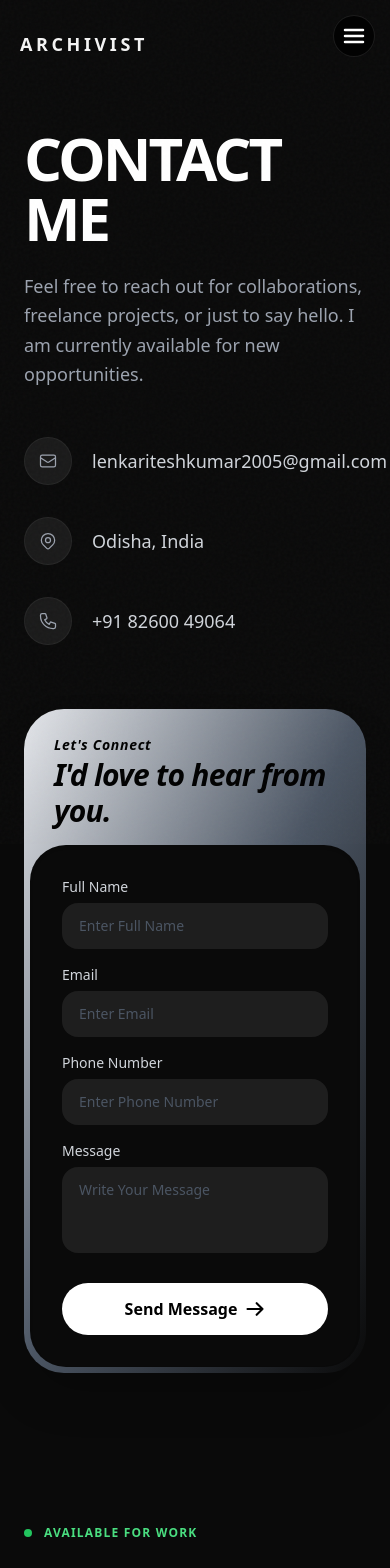
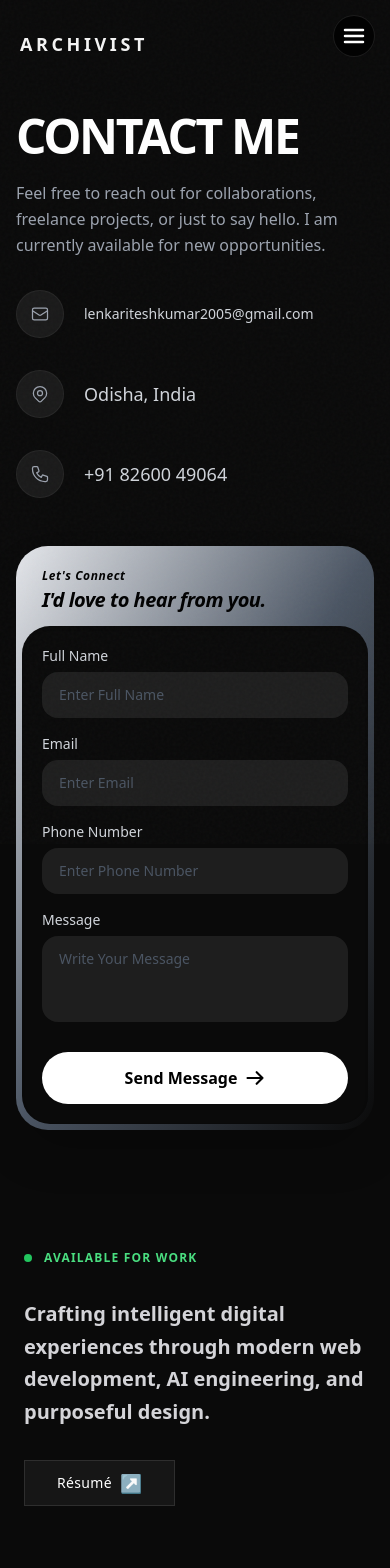
Before and after one commit to riteshkumarlenka2005/MyPortfolio, a React (Vite) app: page /contact in a window 390 px wide. Shown: the top 1568 px of the page. Built offline with nearby package versions, Linux system fonts and the light colour scheme.

Commit message:
fix: improve mobile responsiveness for Contact, Work, and About pages

```diff
--- a/pages/AutobiographyPage.tsx
+++ b/pages/AutobiographyPage.tsx
@@ -899,7 +899,7 @@ const AutobiographySection: React.FC<{ section: PageSection; index: number }> =
             ${visible ? 'translate-y-0 opacity-100' : 'translate-y-8 opacity-0'}
           `}
                 >
-                    <h1 className="font-script text-6xl md:text-8xl lg:text-9xl text-parchment-900 dark:text-antique-900 leading-tight">
+                    <h1 className="font-script text-5xl sm:text-6xl md:text-8xl lg:text-9xl text-parchment-900 dark:text-antique-900 leading-tight">
                         {section.title}
                     </h1>
                     <p className="mt-8 font-serif text-2xl md:text-3xl text-parchment-800 dark:text-antique-800 tracking-wide">
@@ -954,13 +954,13 @@ const AutobiographySection: React.FC<{ section: PageSection; index: number }> =
                 {/* Content displayed directly on parchment - no box */}
                 <div
                     className={`
-            relative max-w-4xl mx-8 px-4 md:px-8
+            relative max-w-4xl mx-4 sm:mx-8 px-4 md:px-8
             transform transition-all duration-1000 delay-300
             ${visible ? 'translate-y-0 opacity-100' : 'translate-y-8 opacity-0'}
           `}
                 >
                     {/* Title */}
-                    <h2 className="relative font-script text-4xl md:text-5xl lg:text-6xl text-parchment-900 dark:text-antique-900 mb-12 text-center">
+                    <h2 className="relative font-script text-3xl sm:text-4xl md:text-5xl lg:text-6xl text-parchment-900 dark:text-antique-900 mb-8 md:mb-12 text-center">
                         {section.title}
                     </h2>
 
@@ -1011,7 +1011,7 @@ const AutobiographySection: React.FC<{ section: PageSection; index: number }> =
                 <div className="absolute bottom-24 right-8 w-14 h-22 bg-gradient-to-br from-green-800 to-green-900 opacity-50 dark:opacity-30 rounded-full transform rotate-30"></div>
 
                 {/* Main content area */}
-                <div className={`relative z-10 max-w-6xl mx-8 flex flex-col lg:flex-row items-center gap-8 lg:gap-16 ${section.imagePosition === 'right' ? 'lg:flex-row-reverse' : ''}`}>
+                <div className={`relative z-10 max-w-6xl mx-4 sm:mx-8 flex flex-col lg:flex-row items-center gap-8 lg:gap-16 ${section.imagePosition === 'right' ? 'lg:flex-row-reverse' : ''}`}>
 
                     {/* Photo frame - simple border style */}
                     <div
@@ -1086,20 +1086,20 @@ const AutobiographySection: React.FC<{ section: PageSection; index: number }> =
             <div className="absolute top-16 left-4 w-20 h-20 opacity-30">
                 <div className="w-full h-full rounded-full bg-gradient-radial from-white/60 to-transparent"></div>
             </div>
-            <div className="absolute bottom-24 right-8 w-12 h-20 bg-gradient-to-br from-green-800 to-green-900 opacity-50 dark:opacity-30 rounded-full transform rotate-45"></div>
-            <div className="absolute bottom-40 left-12 w-10 h-16 bg-gradient-to-br from-green-700 to-green-800 opacity-40 dark:opacity-20 rounded-full transform -rotate-30"></div>
+            <div className="absolute bottom-24 right-4 md:right-8 w-10 h-16 md:w-12 md:h-20 bg-gradient-to-br from-green-800 to-green-900 opacity-50 dark:opacity-30 rounded-full transform rotate-45"></div>
+            <div className="absolute bottom-40 left-4 md:left-12 w-8 h-12 md:w-10 md:h-16 bg-gradient-to-br from-green-700 to-green-800 opacity-40 dark:opacity-20 rounded-full transform -rotate-30"></div>
 
             {/* Content displayed directly on parchment - no box */}
             <div
                 className={`
-          relative max-w-4xl mx-8 px-4 md:px-8
+          relative max-w-4xl mx-4 sm:mx-8 px-4 md:px-8
           transform transition-all duration-1000 delay-300
           ${visible ? 'translate-y-0 opacity-100' : 'translate-y-8 opacity-0'}
         `}
             >
                 {/* Title */}
                 {section.title && (
-                    <h2 className="relative font-script text-3xl md:text-4xl lg:text-5xl text-parchment-900 dark:text-antique-900 mb-10 text-center">
+                    <h2 className="relative font-script text-2xl sm:text-3xl md:text-4xl lg:text-5xl text-parchment-900 dark:text-antique-900 mb-6 md:mb-10 text-center">
                         {section.title}
                     </h2>
                 )}
--- a/pages/ContactPage.tsx
+++ b/pages/ContactPage.tsx
@@ -28,15 +28,15 @@ export const ContactPage: React.FC = () => {
     return (
         <div className="min-h-screen bg-[#0a0a0a] text-white font-sans selection:bg-amber-500/30">
             {/* Main Content */}
-            <main className="max-w-[1200px] mx-auto px-6 md:px-12 pt-32 lg:pt-40 pb-24">
-                <div className="grid grid-cols-1 lg:grid-cols-2 gap-16 lg:gap-24 items-start">
+            <main className="max-w-[1200px] mx-auto px-4 sm:px-6 md:px-12 pt-28 md:pt-32 lg:pt-40 pb-16 md:pb-24">
+                <div className="grid grid-cols-1 lg:grid-cols-2 gap-12 lg:gap-24 items-start">
 
                     {/* Left Column: Text & Info */}
                     <div className="flex flex-col lg:pt-8">
-                        <h1 className="text-6xl md:text-7xl lg:text-[5.5rem] font-bold tracking-tighter mb-6 text-white uppercase leading-none">
+                        <h1 className="text-5xl sm:text-6xl md:text-7xl lg:text-[5.5rem] font-bold tracking-tighter mb-5 md:mb-6 text-white uppercase leading-none">
                             Contact me
                         </h1>
-                        <p className="text-gray-400 text-lg md:text-xl leading-relaxed max-w-md mb-12">
+                        <p className="text-gray-400 text-base md:text-lg lg:text-xl leading-relaxed max-w-md mb-8 md:mb-12">
                             Feel free to reach out for collaborations, freelance projects, or just to say hello. I am currently available for new opportunities.
                         </p>
 
@@ -48,7 +48,7 @@ export const ContactPage: React.FC = () => {
                                         <path strokeLinecap="round" strokeLinejoin="round" strokeWidth="1.5" d="M3 8l7.89 5.26a2 2 0 002.22 0L21 8M5 19h14a2 2 0 002-2V7a2 2 0 00-2-2H5a2 2 0 00-2 2v10a2 2 0 002 2z"></path>
                                     </svg>
                                 </div>
-                                <span className="text-lg font-medium">lenkariteshkumar2005@gmail.com</span>
+                                <span className="text-sm md:text-lg font-medium truncate">lenkariteshkumar2005@gmail.com</span>
                             </div>
 
                             {/* Location */}
@@ -76,17 +76,17 @@ export const ContactPage: React.FC = () => {
 
                     {/* Right Column: Form Card */}
                     <div className="w-full">
-                        <div className="bg-gradient-to-br from-gray-200 via-gray-600 to-[#0a0a0a] rounded-[2.5rem] p-1.5 md:p-2 relative shadow-2xl overflow-hidden">
+                        <div className="bg-gradient-to-br from-gray-200 via-gray-600 to-[#0a0a0a] rounded-[2rem] md:rounded-[2.5rem] p-1.5 relative shadow-2xl overflow-hidden">
                             {/* Top Frame Header */}
-                            <div className="px-6 pt-5 pb-4 flex justify-between items-start text-black">
+                            <div className="px-5 pt-4 pb-3 md:px-6 md:pt-5 md:pb-4 flex justify-between items-start text-black">
                                 <div>
-                                    <div className="font-bold italic text-sm tracking-wider mb-0.5">Let's Connect</div>
-                                    <div className="font-bold italic text-3xl font-sans tracking-tight">I'd love to hear from you.</div>
+                                    <div className="font-bold italic text-xs md:text-sm tracking-wider mb-0.5">Let's Connect</div>
+                                    <div className="font-bold italic text-xl md:text-3xl font-sans tracking-tight">I'd love to hear from you.</div>
                                 </div>
                             </div>
 
                             {/* Inner Card */}
-                            <div className="bg-[#0a0a0a] rounded-[2.25rem] p-8 md:p-10 shadow-inner">
+                            <div className="bg-[#0a0a0a] rounded-[1.75rem] md:rounded-[2.25rem] p-5 sm:p-6 md:p-8 lg:p-10 shadow-inner">
                                 {submitted ? (
                                     <div className="flex flex-col items-center justify-center text-center h-[500px]">
                                         <div className="w-20 h-20 rounded-full bg-green-500/10 flex items-center justify-center text-green-500 text-4xl mb-6">
--- a/pages/ProjectsPage.tsx
+++ b/pages/ProjectsPage.tsx
@@ -863,7 +863,7 @@ const ProjectSection: React.FC<{ project: Project; index: number }> = ({ project
         <section
             ref={containerRef}
             id={`project-${project.id}`}
-            className="relative py-20 md:py-32 border-b border-parchment-400/20 dark:border-antique-200/10 overflow-hidden"
+            className="relative py-16 md:py-24 lg:py-32 border-b border-parchment-400/20 dark:border-antique-200/10 overflow-hidden"
         >
             <div
                 ref={contentRef}
@@ -876,14 +876,14 @@ const ProjectSection: React.FC<{ project: Project; index: number }> = ({ project
                 {/* Large Background Number */}
             <div className={`
         absolute top-8 ${isEven ? 'right-8 md:right-16' : 'left-8 md:left-16'}
-        font-sans text-[8rem] md:text-[12rem] leading-none
+        font-sans text-[5rem] md:text-[8rem] lg:text-[12rem] leading-none
         text-parchment-400/10 dark:text-antique-200/5
         pointer-events-none select-none
       `}>
                 {String(project.id).padStart(2, '0')}
             </div>
 
-            <div className="max-w-5xl mx-auto px-6 md:px-12 relative z-10">
+            <div className="max-w-5xl mx-auto px-4 sm:px-6 md:px-12 relative z-10">
                 {/* Era Badge */}
                 <div className="flex items-center gap-4 mb-6 opacity-60">
                     <div className="h-[1px] w-8 bg-current"></div>
@@ -891,7 +891,7 @@ const ProjectSection: React.FC<{ project: Project; index: number }> = ({ project
                 </div>
 
                 {/* Project Title */}
-                <h2 className="font-sans text-3xl md:text-4xl lg:text-5xl font-bold tracking-wide text-white mb-12">
+                <h2 className="font-sans text-2xl sm:text-3xl md:text-4xl lg:text-5xl font-bold tracking-wide text-white mb-8 md:mb-12">
                     {project.title}
                 </h2>
 
@@ -1006,22 +1006,22 @@ export const ProjectsPage: React.FC = () => {
 
             {/* Page Header */}
             <header className={`
-        pt-32 pb-16 md:pt-40 md:pb-24 border-b border-parchment-400/30 dark:border-antique-200/20
+        pt-24 pb-12 md:pt-40 md:pb-24 border-b border-parchment-400/30 dark:border-antique-200/20
         transition-all duration-1000 ease-out
         ${headerVisible ? 'opacity-100 translate-y-0' : 'opacity-0 translate-y-4'}
       `}>
-                <div className="max-w-5xl mx-auto px-6 md:px-12">
+                <div className="max-w-5xl mx-auto px-4 sm:px-6 md:px-12">
                     <div className="flex items-center gap-4 mb-6 opacity-50">
                         <div className="h-[1px] w-12 bg-current"></div>
                         <span className="font-sans italic text-sm tracking-widest uppercase text-gray-400">Catalog of Works</span>
                         <div className="h-[1px] w-12 bg-current"></div>
                     </div>
 
-                    <h1 className="font-sans text-4xl md:text-5xl lg:text-6xl font-bold tracking-wide text-white mb-8">
+                        <h1 className="font-sans text-4xl md:text-5xl lg:text-6xl font-bold tracking-wide text-white mb-6 md:mb-8">
                         Projects & Artifacts
                     </h1>
 
-                    <p className="font-sans text-lg md:text-xl text-gray-300 leading-relaxed max-w-3xl">
+                        <p className="font-sans text-base md:text-lg lg:text-xl text-gray-300 leading-relaxed max-w-3xl">
                         A chronological journey through projects built from curiosity and necessity. Each one represents a problem understood, a solution crafted, and a lesson earned.
                     </p>
                 </div>
```
